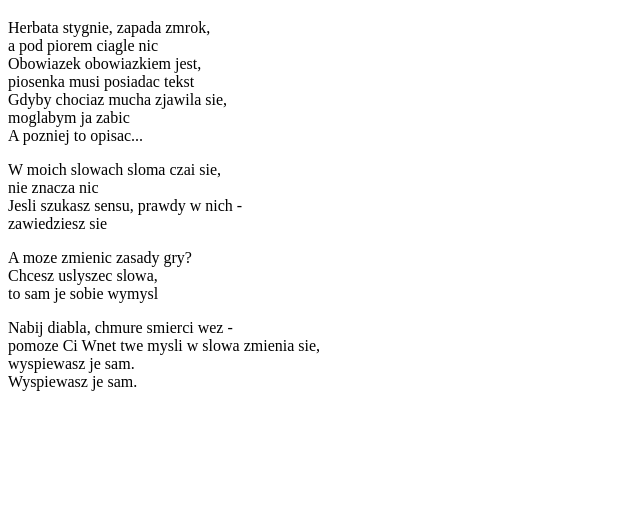
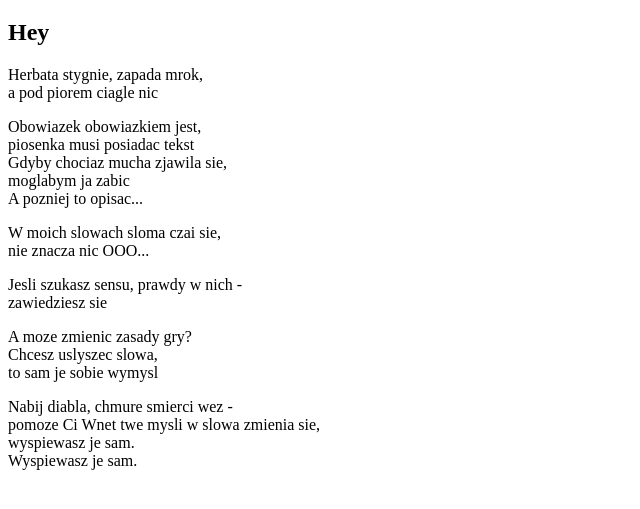
Before and after one commit to NiziolKatarzyna/Learning-git2, a plain HTML site: page index.html in a window 1280 px wide. Shown: the part 61-570 px from the top of the page, without its empty margins (0-640 px from the left). Drawn offline with Linux system fonts and the light colour scheme; files that its build step writes are made by us from their sources.

Commit message:
Change p in html

```diff
--- a/index.html
+++ b/index.html
@@ -7,28 +7,31 @@
     <link rel="stylesheet" href="style.css">
 </head>
     <body>
-    <h1>Teksański</h1>
-    <p>Herbata stygnie, zapada zmrok,<br>
+        <h1 class="title">Teksański</h1>
+        <h2 class="autor">Hey</h2>
+        <p class="strofa">Herbata stygnie, zapada mrok,<br>
             a pod piorem ciagle nic<br>
-        Obowiazek obowiazkiem jest,<br>
+        </p>
+        <p class="strofa"> Obowiazek obowiazkiem jest,<br>
             piosenka musi posiadac tekst<br>
             Gdyby chociaz mucha zjawila sie,<br>
             moglabym ja zabic<br>
             A pozniej to opisac...
         </p>
-    <p>W moich slowach sloma czai sie,<br>
-        nie znacza nic<br>
-        Jesli szukasz sensu, prawdy w nich -<br>
+        <p class="strofa">W moich slowach sloma czai sie,<br>
+            nie znacza nic OOO...<br>
+        </P>
+        <P class="strofa"> Jesli szukasz sensu, prawdy w nich -<br>
             zawiedziesz sie
         </p>
-    <p> A moze zmienic zasady gry?<br>
+        <p class="strofa"> A moze zmienic zasady gry?<br>
             Chcesz uslyszec slowa,<br>
-        to sam je sobie wymysl</p>
-    <p> Nabij diabla, chmure smierci wez -<br>
+            to sam je sobie wymysl
+        </p>
+        <p class="strofa"> Nabij diabla, chmure smierci wez -<br>
             pomoze Ci Wnet twe mysli w slowa zmienia sie,<br>
             wyspiewasz je sam.<br>
             Wyspiewasz je sam.
         </p>
-
     </body>
 </html>
```
Lines whose indentation alone changed are shown as unchanged.
